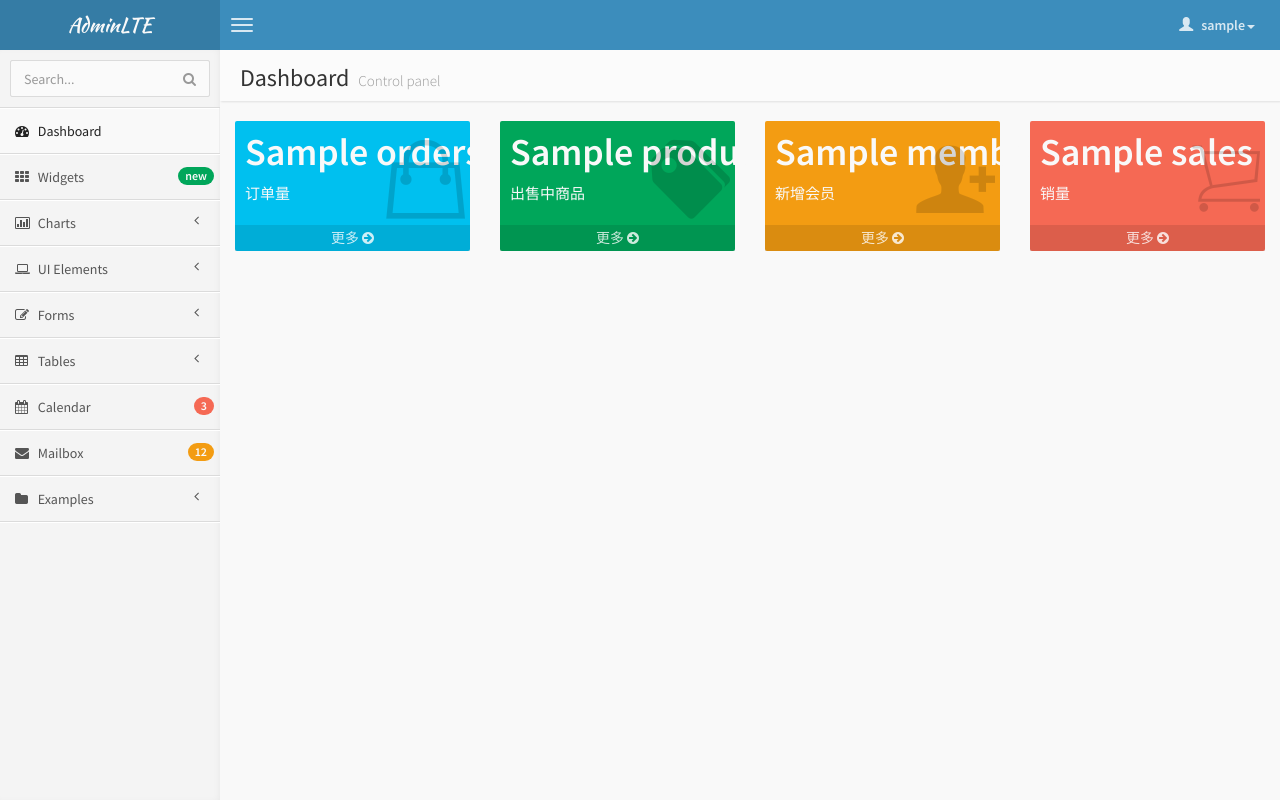
After one commit to dongtaoy/aobaipin, a Django app: template templates/dashboard.html in a window 1280 px wide. The commit adds this page. Run offline with Django 3.2, Linux system fonts and the light colour scheme; the template is opened without the code that fills it: most values are stand-ins (such as "Sample title", 1, 10 or a date in 2020); some libraries are stand-ins or nearby versions; some web fonts are replaced.

Commit message:
initialize

```diff
--- a/aobaipin/urls.py
+++ b/aobaipin/urls.py
@@ -9,5 +9,7 @@ urlpatterns = patterns('',
     # url(r'^blog/', include('blog.urls')),
     url(r'^$', 'aobaipin.views.index'),
     url(r'^login/', 'aobaipin.views.login'),
+    url(r'^logout/', 'aobaipin.views.logout'),
+    url(r'^dashboard/', 'aobaipin.views.dashboard'),
     url(r'^admin/', include(admin.site.urls)),
 )
--- a/templates/base.html
+++ b/templates/base.html
@@ -2,16 +2,16 @@
 <html>
     <head>
         <meta charset="UTF-8">
-        <title> {% block title %}AdminLTE | Dashboard {% endblock %}</title>
+        <title>  AdminLTE | Dashboard </title>
         <meta content='width=device-width, initial-scale=1, maximum-scale=1, user-scalable=no' name='viewport'>
         <!-- bootstrap 3.0.2 -->
-        <link href="static/css/bootstrap.min.css" rel="stylesheet" type="text/css" />
+        <link href="../static/css/bootstrap.min.css" rel="stylesheet" type="text/css" />
         <!-- font Awesome -->
-        <link href="static/css/font-awesome.min.css" rel="stylesheet" type="text/css" />
+        <link href="../static/css/font-awesome.min.css" rel="stylesheet" type="text/css" />
         <!-- Ionicons -->
-        <link href="static/css/ionicons.min.css" rel="stylesheet" type="text/css" />
+        <link href="../static/css/ionicons.min.css" rel="stylesheet" type="text/css" />
         <!-- Theme style -->
-        <link href="static/css/AdminLTE.css" rel="stylesheet" type="text/css" />
+        <link href="../static/css/AdminLTE.css" rel="stylesheet" type="text/css" />
 
         <!-- HTML5 Shim and Respond.js IE8 support of HTML5 elements and media queries -->
         <!-- WARNING: Respond.js doesn't work if you view the page via file:// -->
@@ -47,10 +47,10 @@
                                 <!-- Menu Footer-->
                                 <li class="user-footer">
                                     <div class="pull-left">
-                                        <a href="#" class="btn btn-default btn-flat">Profile</a>
+                                        <a href="#" class="btn btn-default btn-flat">Lock</a>
                                     </div>
                                     <div class="pull-right">
-                                        <a href="#" class="btn btn-default btn-flat">Sign out</a>
+                                        <a href="../logout" class="btn btn-default btn-flat">Sign out</a>
                                     </div>
                                 </li>
                             </ul>
@@ -174,18 +174,16 @@
                 <!-- Content Header (Page header) -->
                 <section class="content-header">
                     <h1>
-                        {{ title }}
+                        {% block title %}
+                        {% endblock %}
                         <small>Control panel</small>
                     </h1>
-                    <ol class="breadcrumb">
-                        <li><a href="#"><i class="fa fa-dashboard"></i> Home</a></li>
-                        <li class="active">Dashboard</li>
-                    </ol>
                 </section>
 
                 <!-- Main content -->
                 <section class="content">
-                         {% block content%}{% endblock %}
+
+                         {% block content%} {% endblock %}
                 </section><!-- /.content -->
             </aside><!-- /.right-side -->
         </div><!-- ./wrapper -->
@@ -194,9 +192,9 @@
         <!-- jQuery 2.0.2 -->
         <script src="http://ajax.googleapis.com/ajax/libs/jquery/2.0.2/jquery.min.js"></script>
         <!-- Bootstrap -->
-        <script src="static/js/bootstrap.min.js" type="text/javascript"></script>
+        <script src="../static/js/bootstrap.min.js" type="text/javascript"></script>
         <!-- AdminLTE App -->
-        <script src="static/js/AdminLTE/app.js" type="text/javascript"></script>
+        <script src="../static/js/AdminLTE/app.js" type="text/javascript"></script>
 
     </body>
 </html>
--- /dev/null
+++ b/templates/dashboard.html
@@ -0,0 +1,107 @@
+{% extends "base.html" %}
+
+
+{% block title %}
+Dashboard
+{% endblock %}
+
+
+<% block active %>
+Dashboard
+<% endblock %>
+
+
+{% block content %}
+<div class="row">
+    <div class="col-lg-3 col-xs-6">
+        <div class="small-box bg-aqua">
+            <div class="inner">
+                <h3>
+                    {{ orders }}
+                </h3>
+
+                <p>
+                    订单量
+                </p>
+
+
+            </div>
+            <div class="icon">
+                <i class="ion ion-bag"></i>
+            </div>
+            <a class="small-box-footer" href="#">
+                更多
+                <i class="fa fa-arrow-circle-right"></i>
+            </a>
+        </div>
+    </div>
+    <div class="col-lg-3 col-xs-6">
+        <div class="small-box bg-green">
+            <div class="inner">
+                <h3>
+                    {{ products }}
+                </h3>
+
+                <p>
+                    出售中商品
+                </p>
+
+
+            </div>
+            <div class="icon">
+                <i class="ion ion-pricetags"></i>
+            </div>
+            <a class="small-box-footer" href="#">
+                更多
+                <i class="fa fa-arrow-circle-right"></i>
+            </a>
+        </div>
+    </div>
+    <div class="col-lg-3 col-xs-6">
+        <div class="small-box bg-yellow">
+            <div class="inner">
+                <h3>
+                    {{ members }}
+                </h3>
+
+                <p>
+                    新增会员
+                </p>
+
+
+            </div>
+            <div class="icon">
+                <i class="ion ion-person-add"></i>
+            </div>
+            <a class="small-box-footer" href="#">
+                更多
+                <i class="fa fa-arrow-circle-right"></i>
+            </a>
+        </div>
+    </div>
+    <div class="col-lg-3 col-xs-6">
+        <div class="small-box bg-red">
+            <div class="inner">
+                <h3>
+                    {{ sales }}
+                </h3>
+
+                <p>
+                    销量
+                </p>
+
+
+            </div>
+            <div class="icon">
+                <i class="ion ion-ios7-cart-outline"></i>
+            </div>
+            <a class="small-box-footer" href="#">
+                更多
+                <i class="fa fa-arrow-circle-right"></i>
+            </a>
+        </div>
+    </div>
+    </div>
+
+</div>
+{% endblock %}
```
Also changed, not shown: aobaipin/views.py (+30 -4 lines), templates/login.html (+14 -13 lines).
